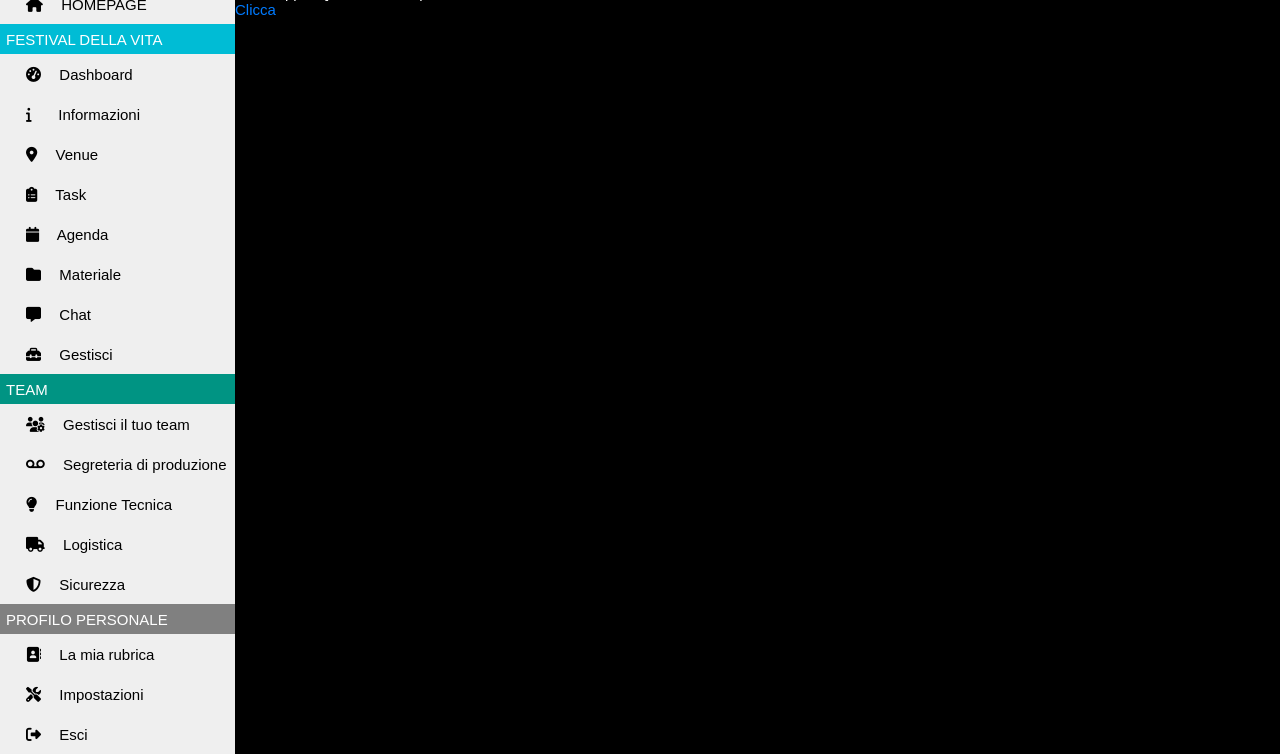
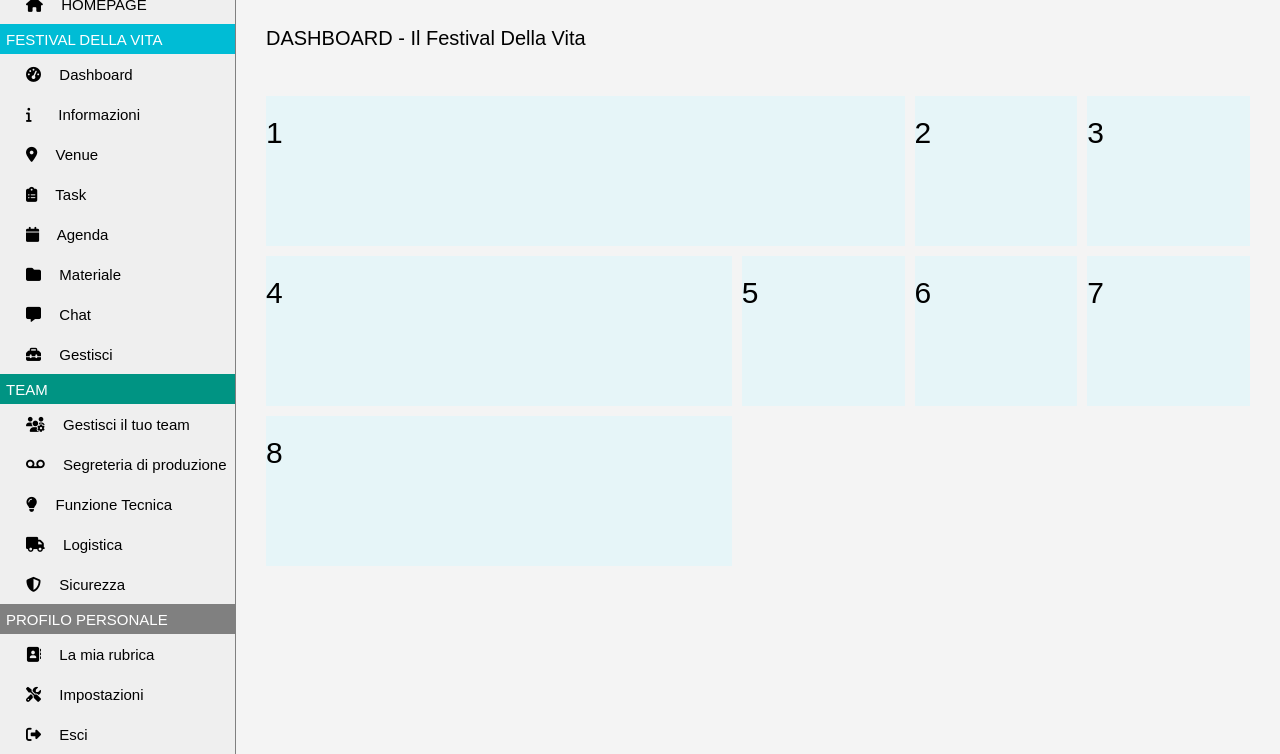
Before and after one commit to GiuseppeGullotta/giuseppegullotta.github.io, a plain HTML site: page index.html in a window 1280 px wide. Shown: the part 86-840 px from the top of the page. Drawn offline with nearby package versions, Linux system fonts and the light colour scheme.

Commit message:
aggiunta layout grid container centrale

```diff
--- a/app.css
+++ b/app.css
@@ -152,7 +152,9 @@
     /* Middle column */
     .column.middle {
         width: 81.64%;
-        background: black;
+        border-left-style: solid;
+        border-left-color: var(--grey);
+        border-left-width: 1px;
     }
 
     .fas{
@@ -230,13 +232,40 @@
     }
 
 
+/* --------------- FINE SIDEBAR CSS ----------- */
 
+/* --------------- CONTAINER CENTRALE ----------- */
 
-/* --------------- HEADER CSS ----------- */
+    .grid-container {
+        display: grid;
+        grid-template-columns: auto auto auto auto;
+        grid-gap: 10px;
+        background-color: var(--main-bg-color);
+        font: 17px "Montserrat SemiBold", sans-serif;
+        color: black;
+        padding: 23px 30px 10px 30px;
+    }
 
+    .grid-container > div {
+            background-color: var(--light-blue);
+            height: 150px;
+            text-align: left;
+            padding: 20px 0;
+            font-size: 30px;
+        }
 
+    .titolo_pagina{
+        padding-top: 20px;
+        padding-bottom: 20px;
+        font: 20px "Montserrat SemiBold", sans-serif;
+    }
 
-.
+    .item1 {
+        grid-column-start: 1;
+        grid-column-end: 3;
+    }
+/* --------------- FINE CONTAINER CENTRALE ----------- */
+
 
 /*
     .topnav {
--- a/index.html
+++ b/index.html
@@ -85,34 +85,47 @@
     <!-- Sidebar -->
 <div class="row">
     <div class="column side">
-                <button class="btn_homepage"><i class="fas fa-home"></i>&nbsp; HOMEPAGE</button><br>
-                <button disabled class="btn_titoloevento"> FESTIVAL DELLA VITA</button><br>
-                <button class="btn_sez1"><i class="fas fa-tachometer-alt"></i>&nbsp; Dashboard</button><br>
-                <button class="btn_sez1"><i class="fas fa-info"></i>&nbsp; &nbsp; Informazioni</button><br>
-                <button class="btn_sez1"><i class="fas fa-map-marker-alt"></i>&nbsp; Venue</button><br>
-                <button class="btn_sez1"><i class="fas fa-clipboard-list"></i>&nbsp; Task</button><br>
-                <button class="btn_sez1"><i class="fas fa-calendar"></i>&nbsp; Agenda</button><br>
-                <button class="btn_sez1"><i class="fas fa-folder"></i>&nbsp; Materiale</button><br>
-                <button class="btn_sez1"><i class="fas fa-comment-alt"></i>&nbsp; Chat</button><br>
-                <button class="btn_sez1"><i class="fas fa-toolbox"></i>&nbsp; Gestisci</button><br>
-                <button disabled class="btn_team">TEAM</button><br>
-                <button class="btn_sez2"><i class="fas fa-users-cog"></i>&nbsp; Gestisci il tuo team</button><br>
-                <button class="btn_sez2"><i class="fas fa-voicemail"></i>&nbsp; Segreteria di produzione</button><br>
-                <button class="btn_sez2"><i class="fas fa-lightbulb"></i>&nbsp; Funzione Tecnica</button><br>
-                <button class="btn_sez2"><i class="fas fa-truck"></i>&nbsp; Logistica</button><br>
-                <button class="btn_sez2"><i class="fas fa-shield-alt"></i>&nbsp; Sicurezza</button><br>
-                <button disabled class="btn_profilo">PROFILO PERSONALE</button><br>
-                <button class="btn_sez3"><i class="fas fa-address-book"></i>&nbsp; La mia rubrica</button><br>
-                <button class="btn_sez3"><i class="fas fa-tools"></i>&nbsp; Impostazioni</button><br>
-                <button class="btn_sez3"><i class="fas fa-sign-out-alt"></i>&nbsp; Esci</button><br>
+        <a href="#"><button class="btn_homepage"><i class="fas fa-home"></i>&nbsp; HOMEPAGE</button><br></a>
+            <button disabled class="btn_titoloevento"> FESTIVAL DELLA VITA</button><br>
+        <a href="#"><button class="btn_sez1"><i class="fas fa-tachometer-alt"></i>&nbsp; Dashboard</button><br></a>
+        <a href="#"><button class="btn_sez1"><i class="fas fa-info"></i>&nbsp; &nbsp; Informazioni</button><br></a>
+        <a href="#"><button class="btn_sez1"><i class="fas fa-map-marker-alt"></i>&nbsp; Venue</button><br></a>
+        <a href="#"><button class="btn_sez1"><i class="fas fa-clipboard-list"></i>&nbsp; Task</button><br></a>
+        <a href="#"><button class="btn_sez1"><i class="fas fa-calendar"></i>&nbsp; Agenda</button><br></a>
+        <a href="#"><button class="btn_sez1"><i class="fas fa-folder"></i>&nbsp; Materiale</button><br></a>
+        <a href="#"><button class="btn_sez1"><i class="fas fa-comment-alt"></i>&nbsp; Chat</button><br></a>
+        <a href="#"><button class="btn_sez1"><i class="fas fa-toolbox"></i>&nbsp; Gestisci</button><br></a>
+            <button disabled class="btn_team">TEAM</button><br>
+        <a href="#"><button class="btn_sez2"><i class="fas fa-users-cog"></i>&nbsp; Gestisci il tuo team</button><br></a>
+        <a href="#"> <button class="btn_sez2"><i class="fas fa-voicemail"></i>&nbsp; Segreteria di produzione</button><br></a>
+        <a href="#"><button class="btn_sez2"><i class="fas fa-lightbulb"></i>&nbsp; Funzione Tecnica</button><br></a>
+        <a href="#"><button class="btn_sez2"><i class="fas fa-truck"></i>&nbsp; Logistica</button><br></a>
+        <a href="#"><button class="btn_sez2"><i class="fas fa-shield-alt"></i>&nbsp; Sicurezza</button><br></a>
+            <button disabled class="btn_profilo">PROFILO PERSONALE</button><br>
+        <a href="#"><button class="btn_sez3"><i class="fas fa-address-book"></i>&nbsp; La mia rubrica</button><br></a>
+        <a href="#"><button class="btn_sez3"><i class="fas fa-tools"></i>&nbsp; Impostazioni</button><br></a>
+        <a href="#"><button class="btn_sez3"><i class="fas fa-sign-out-alt"></i>&nbsp; Esci</button><br></a>
     </div>
 
     <div class="column middle">
-        ciao {{nome}}! Quale colore ti piace? <br>
-        <a href="#!login">Clicca</a>
+        <!-- CENTER -->
+        <div class="grid-container">
+            <p class="titolo_pagina">DASHBOARD - Il Festival Della Vita</p>
+            <div class="item1">1</div>
+            <div class="item2">2</div>
+            <div class="item3">3</div>
+            <div class="item4">4</div>
+            <div class="item5">5</div>
+            <div class="item6">6</div>
+            <div class="item7">7</div>
+            <div class="item8">8</div>
+        </div>
+        <!-- FINE CENTER -->
 
-        <!-- NG-VIEW -->
+
+        <!-- NG-VIEW
         <div class="container-fluid" ng-view></div>
+         -->
     </div>
 
 
```
